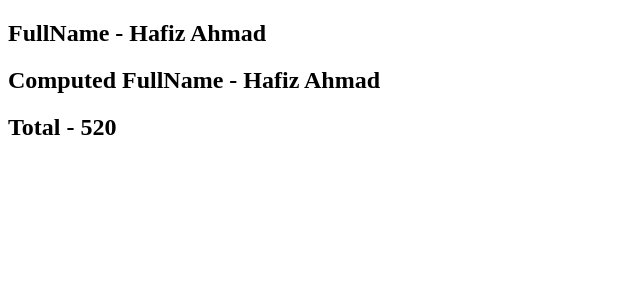
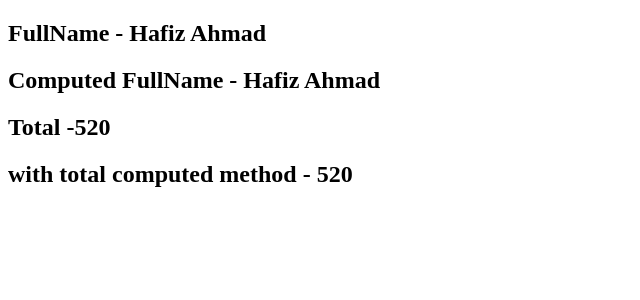
Before and after one commit to devlivewir/vue-initial, a Vue app: page / in a window 1280 px wide. Shown: the top 300 px of the page, without its empty margins (0-640 px from the left). Built offline with nearby package versions, Linux system fonts and the light colour scheme.

Commit message:
form handling modifier reduce method

```diff
--- a/src/App.vue
+++ b/src/App.vue
@@ -3,7 +3,8 @@
     <template>
       <h2>FullName - {{ firstName }} {{ lastName }}</h2>
       <h2>Computed FullName - {{ FullName }}</h2>
-      <h2>Total - {{ items.reduce((total, curr) => (total = total + curr.price), 0) }}</h2>
+      <h2>Total -{{ items.reduce((total, curr) => (total = total + curr.price), 0) }} </h2>
+      <h2>with total computed method - {{ total }} </h2>
     </template>
   </div>
 
@@ -41,7 +42,11 @@ export default {
   computed: {
     FullName() {
       return `${this.firstName} ${this.lastName}`
+    },
+    total() {
+      return this.items.reduce((total, curr) => (total = total + curr.price), 0)
     }
+
   }
 }
 </script>
```
